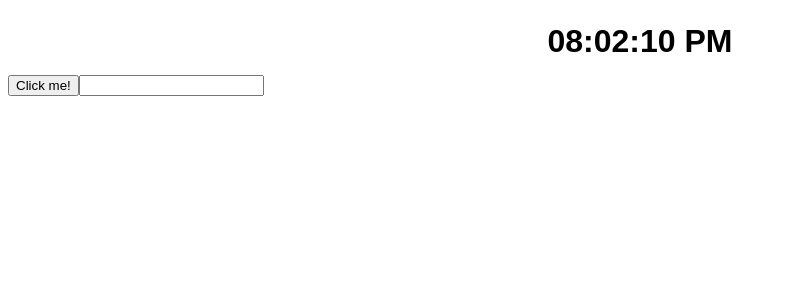
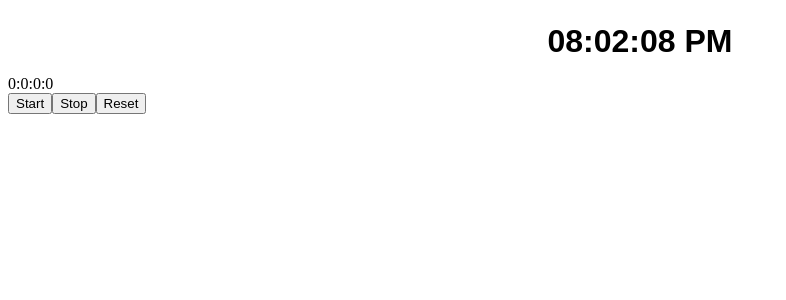
Before and after one commit to hinayupak/react-vite, a React (Vite) app: page / in a window 1280 px wide. Shown: the top 300 px of the page, without its empty margins (0-786 px from the left). Built offline with nearby package versions, Linux system fonts and the light colour scheme.

Commit message:
stopwatch using useRef

```diff
--- a/src/App.jsx
+++ b/src/App.jsx
@@ -10,6 +10,7 @@ import List from "./List";
 import MyComponent from "./MyComponent";
 import OnChangeSample from "./OnChangeSample";
 import ProfilePicture from "./ProfilePicture";
+import Stopwatch from "./Stopwatch";
 import Student from "./Student";
 import ToDoList from "./ToDoList";
 import UseContext1 from "./UseContext/UseContext1";
@@ -36,7 +37,8 @@ function App() {
   return (
     <>
       <DigitalClock />
-      <YusRef />
+      <Stopwatch />
+      {/* <YusRef /> */}
       {/* <UseContext1 /> */}
       {/* <UseEpek /> */}
       {/* <ToDoList /> */}
--- /dev/null
+++ b/src/Stopwatch.jsx
@@ -0,0 +1,63 @@
+import React, { useState, useEffect, useRef } from "react";
+
+function Stopwatch() {
+  const [isRunning, setIsRunning] = useState(false);
+  const [elapsedTime, setElapsedTime] = useState(0);
+  let intervalIdRef = useRef(null);
+  let startTimeRef = useRef(0);
+
+  useEffect(() => {
+    if (isRunning) {
+      intervalIdRef.current = setInterval(() => {
+        setElapsedTime(Date.now() - startTimeRef.current);
+      }, 10);
+    }
+    return () => {
+      clearInterval(intervalIdRef.current);
+    };
+  }, [isRunning]);
+
+  const start = () => {
+    setIsRunning(true);
+    startTimeRef.current = Date.now() - elapsedTime;
+  };
+
+  const stop = () => {
+    setIsRunning(false);
+  };
+
+  const reset = () => {
+    setElapsedTime(0);
+    setIsRunning(false);
+  };
+
+  const formatTime = () => {
+    let hours = Math.floor(elapsedTime / (1000 * 60 * 60));
+    let minutes = Math.floor((elapsedTime / (1000 * 60)) % 60);
+    let seconds = Math.floor((elapsedTime / 1000) % 60);
+    let milliseconds = Math.floor((elapsedTime % 1000) / 10);
+
+    return `${hours}:${minutes}:${seconds}:${milliseconds}`;
+  };
+
+  return (
+    <>
+      <div className="stopwatch">
+        <div className="stopwatch-display">{formatTime()}</div>
+        <div className="stopwatch-controls">
+          <button onClick={start} className="stopwatch-start-button">
+            Start
+          </button>
+          <button onClick={stop} className="stopwatch-stop-button">
+            Stop
+          </button>
+          <button onClick={reset} className="stopwatch-reset-button">
+            Reset
+          </button>
+        </div>
+      </div>
+    </>
+  );
+}
+
+export default Stopwatch;
```
